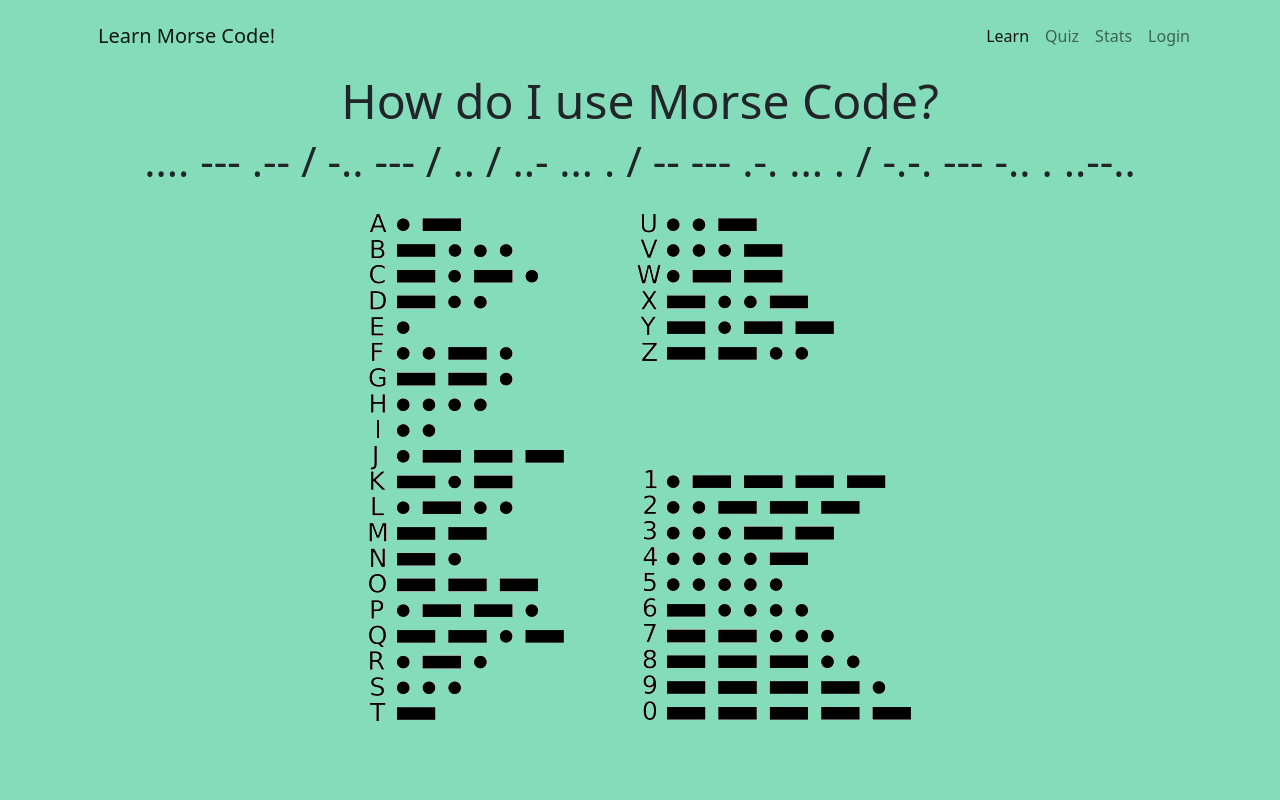
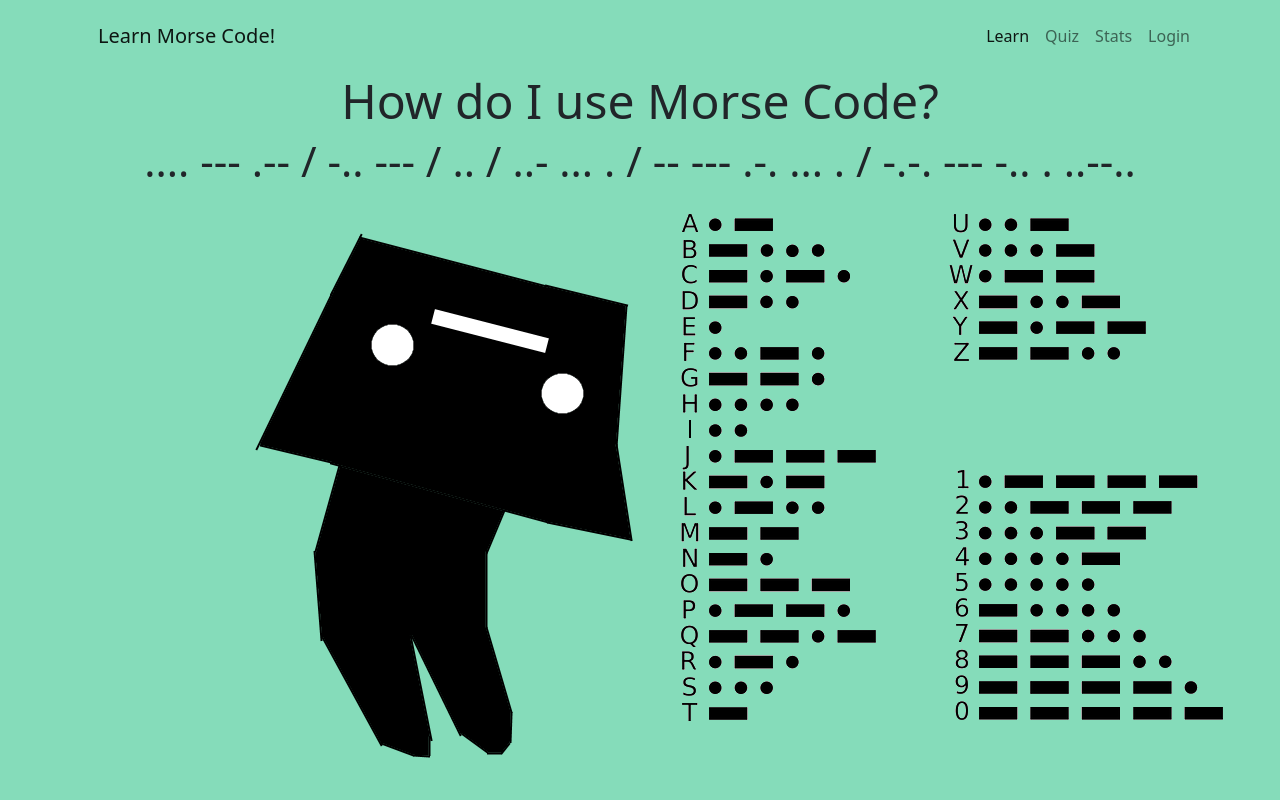
Before and after one commit to gglue/stormhacks2022, a React (Create React App) app in the folder client/: page /learn in a window 1280 px wide. Shown: the top 800 px of the page. Built offline with nearby package versions, Linux system fonts and the light colour scheme.

Commit message:
added morsebot to learn

```diff
--- a/client/src/App.css
+++ b/client/src/App.css
@@ -81,3 +81,7 @@ body {
 #quizBtn {
     margin-top: 1em;
 }
+
+#morsebot {
+    z-index: -10;
+}
--- a/client/src/Learn.js
+++ b/client/src/Learn.js
@@ -2,6 +2,7 @@ import './App.css';
 import chart from './images/morse-chart_grande2.png';
 import dot from './images/morse_dot.png';
 import dash from './images/morse_dash.png';
+import morsebot from './images/morsebot3.png';
 import Container from 'react-bootstrap/Container';
 import Row from 'react-bootstrap/Row';
 import Col from 'react-bootstrap/Col';
@@ -20,13 +21,21 @@ function Learn(){
         sound.play()
     }
 
+    //                        <img src={morsebot} id="morsebot" alt="morsebot"></img>
     return (
         <div className="Learn">
             <Container>
-                <div className="topHeader">
-                    <h1 id="title">How do I use Morse Code?<br></br><small>.... --- .-- / -.. --- / .. / ..- ... . / -- --- .-. ... . / -.-. --- -.. . ..--..</small></h1>
-                    <img src={chart} id="chart-img" alt="chart"></img>
-                </div>
+                <Row className="text-center">
+                    <div className="topHeader">
+                        <h1 id="title">How do I use Morse Code?<br></br><small>.... --- .-- / -.. --- / .. / ..- ... . / -- --- .-. ... . / -.-. --- -.. . ..--..</small></h1>
+                    </div>
+                    <Col sm={6}>
+                        <img src={morsebot} id="morsebot" alt="morsebot"></img>
+                    </Col>
+                    <Col sm={6}>
+                        <img src={chart} id="chart-img" alt="chart"></img>
+                    </Col>
+                </Row>
             </Container>
 
             <Container>
```
